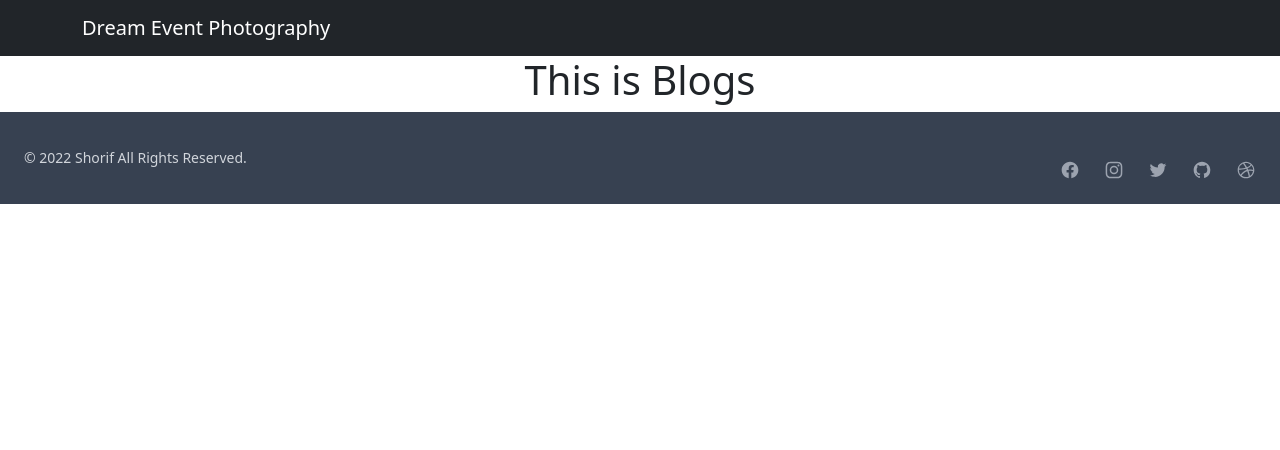
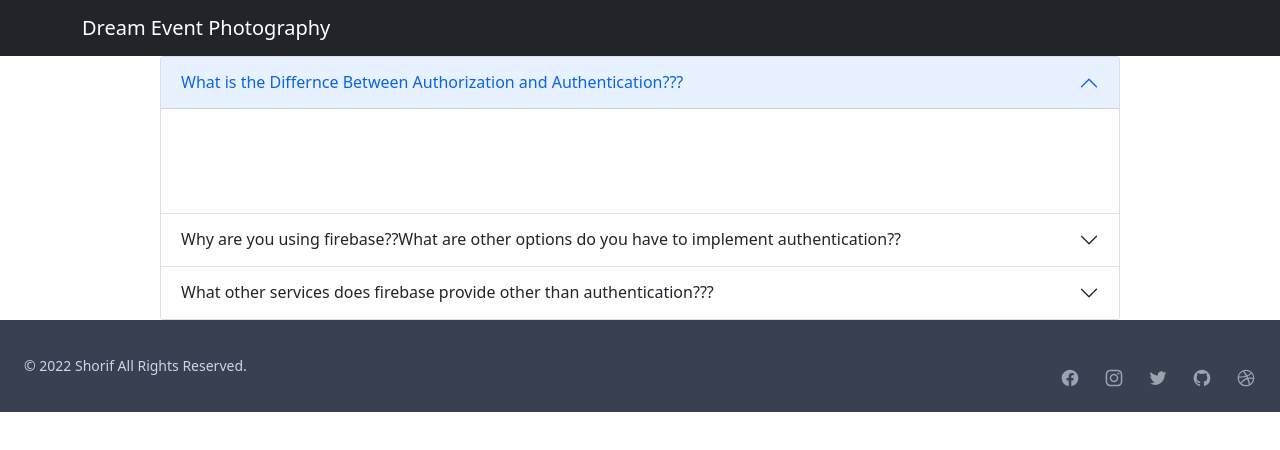
Before and after one commit to khanshorif331/dream-event-photography-client, a React (Create React App) app: page /blogs in a window 1280 px wide. Shown: the top 450 px of the page. Built offline with nearby package versions, Linux system fonts and the light colour scheme.

Commit message:
blogs section added

```diff
--- a/public/index.html
+++ b/public/index.html
@@ -28,6 +28,10 @@
     <!-- Bootstrap Cdn here -->
     <link href="https://cdn.jsdelivr.net/npm/bootstrap@5.1.3/dist/css/bootstrap.min.css" rel="stylesheet" integrity="sha384-1BmE4kWBq78iYhFldvKuhfTAU6auU8tT94WrHftjDbrCEXSU1oBoqyl2QvZ6jIW3" crossorigin="anonymous">
 
+
+
+
+
     <title>Dream Event Photography</title>
   </head>
   <body>
@@ -43,5 +47,9 @@
       To begin the development, run `npm start` or `yarn start`.
       To create a production bundle, use `npm run build` or `yarn build`.
     -->
+
+
+    <script src="https://cdn.jsdelivr.net/npm/bootstrap@5.1.3/dist/js/bootstrap.bundle.min.js" integrity="sha384-ka7Sk0Gln4gmtz2MlQnikT1wXgYsOg+OMhuP+IlRH9sENBO0LRn5q+8nbTov4+1p" crossorigin="anonymous"></script>
+
   </body>
 </html>
--- a/src/components/Blogs/Blogs.js
+++ b/src/components/Blogs/Blogs.js
@@ -2,8 +2,93 @@ import React from 'react'
 
 const Blogs = () => {
 	return (
-		<div>
-			<h1>This is Blogs</h1>
+		<div class='accordion w-3/4 mx-auto' id='accordionPanelsStayOpenExample'>
+			<div class='accordion-item'>
+				<h2 class='accordion-header' id='panelsStayOpen-headingOne'>
+					<button
+						class='accordion-button'
+						type='button'
+						data-bs-toggle='collapse'
+						data-bs-target='#panelsStayOpen-collapseOne'
+						aria-expanded='true'
+						aria-controls='panelsStayOpen-collapseOne'
+					>
+						What is the Differnce Between Authorization and
+						Authentication???
+					</button>
+				</h2>
+				<div
+					id='panelsStayOpen-collapseOne'
+					class='accordion-collapse collapse show'
+					aria-labelledby='panelsStayOpen-headingOne'
+				>
+					<div class='accordion-body'>
+						<strong>Authentication</strong> is the process by which we can
+						verify someone in our website.We can verify who is the person
+						and take his information.
+						<strong>Aothorization</strong> is the this by which we can
+						give the power after authentication.It means after verifying
+						someone we can give him the authorization.
+					</div>
+				</div>
+			</div>
+			<div class='accordion-item'>
+				<h2 class='accordion-header' id='panelsStayOpen-headingTwo'>
+					<button
+						class='accordion-button collapsed'
+						type='button'
+						data-bs-toggle='collapse'
+						data-bs-target='#panelsStayOpen-collapseTwo'
+						aria-expanded='false'
+						aria-controls='panelsStayOpen-collapseTwo'
+					>
+						Why are you using firebase??What are other options do you have
+						to implement authentication??
+					</button>
+				</h2>
+				<div
+					id='panelsStayOpen-collapseTwo'
+					class='accordion-collapse collapse'
+					aria-labelledby='panelsStayOpen-headingTwo'
+				>
+					<div class='accordion-body'>
+						<strong>Firebase</strong> helps us to to build and run
+						successful apps.Firebase manages all data real-time in the
+						database.So the exchange of data from the database is easy.We
+						can use this for authentication also. <br />
+						There are lot of alternatives of firebase available.Such as:
+						Parse,Back4App,AWS amplify,Kuzzle,Couchbase etc.
+					</div>
+				</div>
+			</div>
+			<div class='accordion-item'>
+				<h2 class='accordion-header' id='panelsStayOpen-headingThree'>
+					<button
+						class='accordion-button collapsed'
+						type='button'
+						data-bs-toggle='collapse'
+						data-bs-target='#panelsStayOpen-collapseThree'
+						aria-expanded='false'
+						aria-controls='panelsStayOpen-collapseThree'
+					>
+						What other services does firebase provide other than
+						authentication???
+					</button>
+				</h2>
+				<div
+					id='panelsStayOpen-collapseThree'
+					class='accordion-collapse collapse'
+					aria-labelledby='panelsStayOpen-headingThree'
+				>
+					<div class='accordion-body'>
+						Firebase, Backend-as-a-Service (BaaS), is a platform by Google
+						that provides functionalities and helps with the backend
+						development of your Android, iOS, or web .Firebase provides
+						tools for tracking analytics,reporting and fixing apps
+						crashes, creating marketing and product experiment.
+					</div>
+				</div>
+			</div>
 		</div>
 	)
 }
--- a/src/components/Home/Home/Home.js
+++ b/src/components/Home/Home/Home.js
@@ -7,7 +7,7 @@ import Services from '../Services/Services'
 const Home = () => {
 	return (
 		<div>
-			<img src={img2} className='img-fluid' alt='' />
+			<img src={img2} className='img-fluid mx-auto' alt='' />
 			<Services></Services>
 		</div>
 	)
--- a/src/components/Shared/Footer/Footer.js
+++ b/src/components/Shared/Footer/Footer.js
@@ -9,8 +9,9 @@ const Footer = () => {
 					© 2022 Shorif All Rights Reserved.
 				</span>
 				<div class='flex mt-4 space-x-6 sm:justify-center md:mt-0'>
-					<Link
-						to='https://www.facebook.com/profile.php?id=100007348775910'
+					<a
+						href='https://www.facebook.com/profile.php?id=100007348775910'
+						target='_blank'
 						class='text-gray-400 hover:text-white'
 					>
 						<svg
@@ -25,7 +26,7 @@ const Footer = () => {
 								clip-rule='evenodd'
 							/>
 						</svg>
-					</Link>
+					</a>
 					<a href='#' class='text-gray-400 hover:text-white'>
 						<svg
 							class='w-5 h-5'
```
